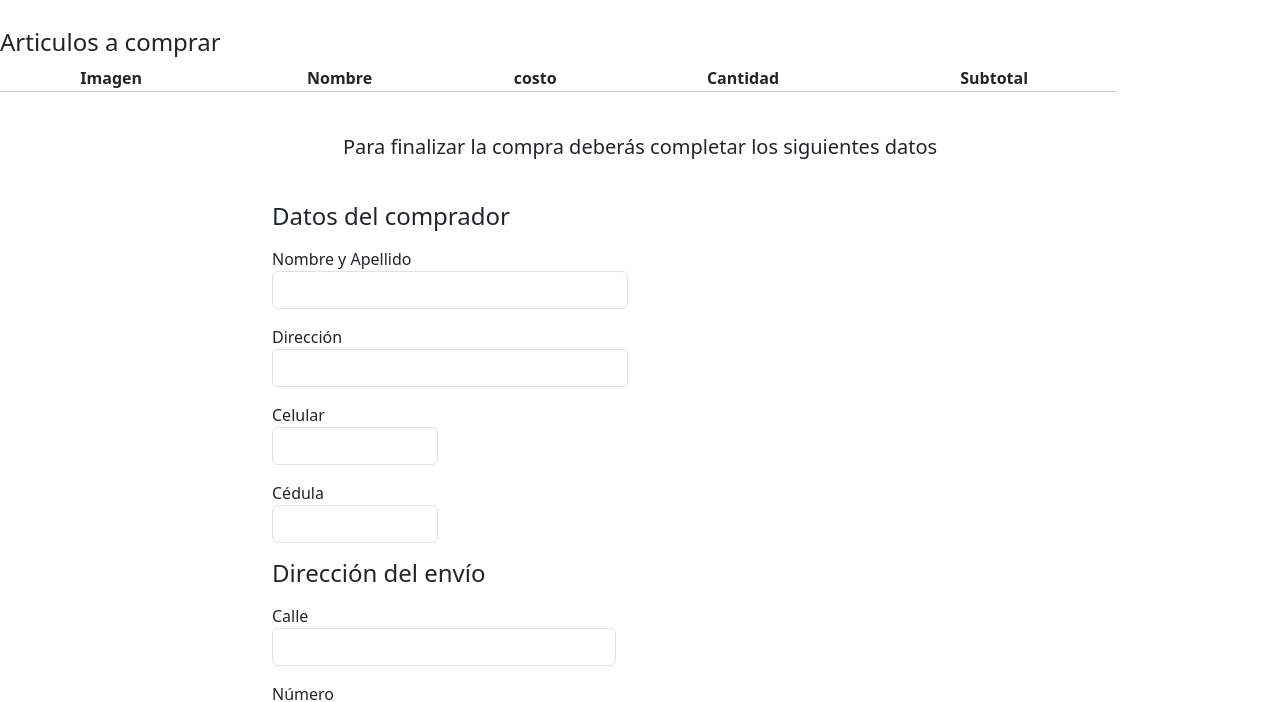
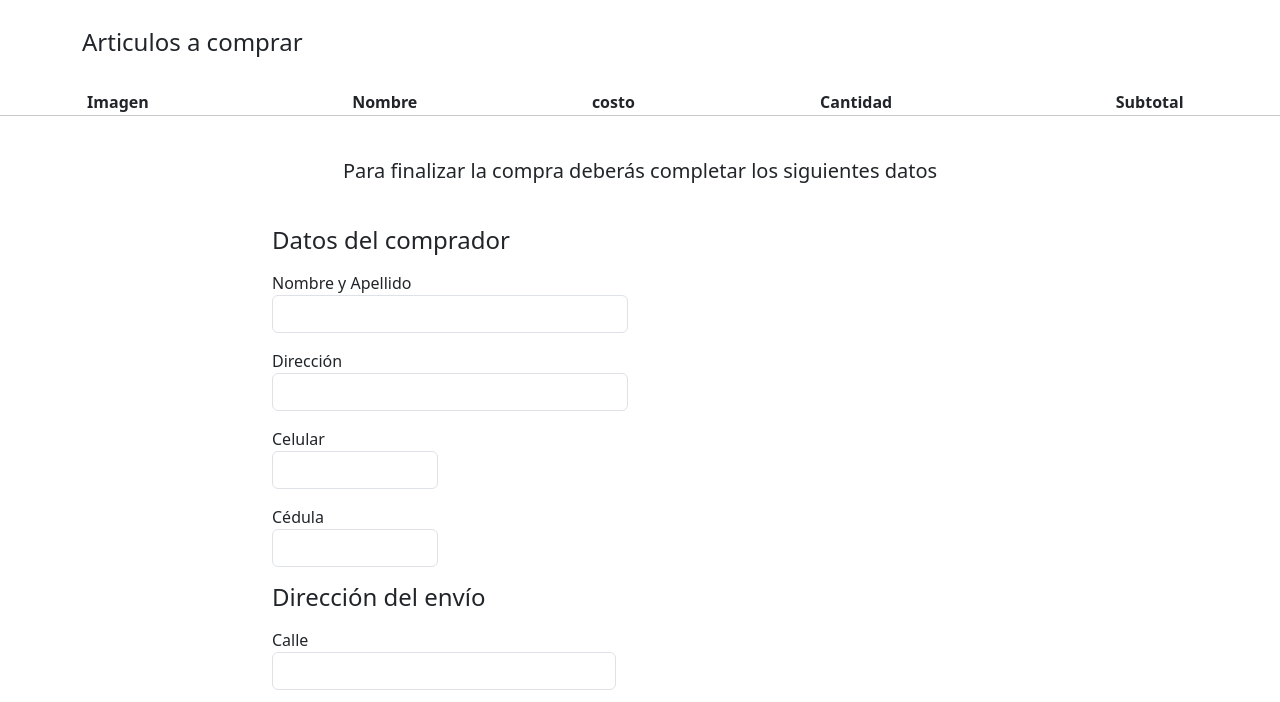
Before and after one commit to lucianasalsamendi/proyectofinaljap, a plain HTML site: page cart.html in a window 1280 px wide. Shown: the part 114-816 px from the top of the page. Drawn offline with nearby package versions, Linux system fonts and the light colour scheme; no server answers.

Commit message:
tabla v2

```diff
--- a/cart.html
+++ b/cart.html
@@ -111,8 +111,8 @@
   </nav>
   <main>
     <h2 style="text-align: center;">Carrito de compras</h2> <br>
-    <h4>Articulos a comprar</h4>
-<div class="row container text-center">
+    <h4 class="container">Articulos a comprar</h4><br>
+<div class="row text-center">
     <table>
       <thead class="container">
           <tr>
```
